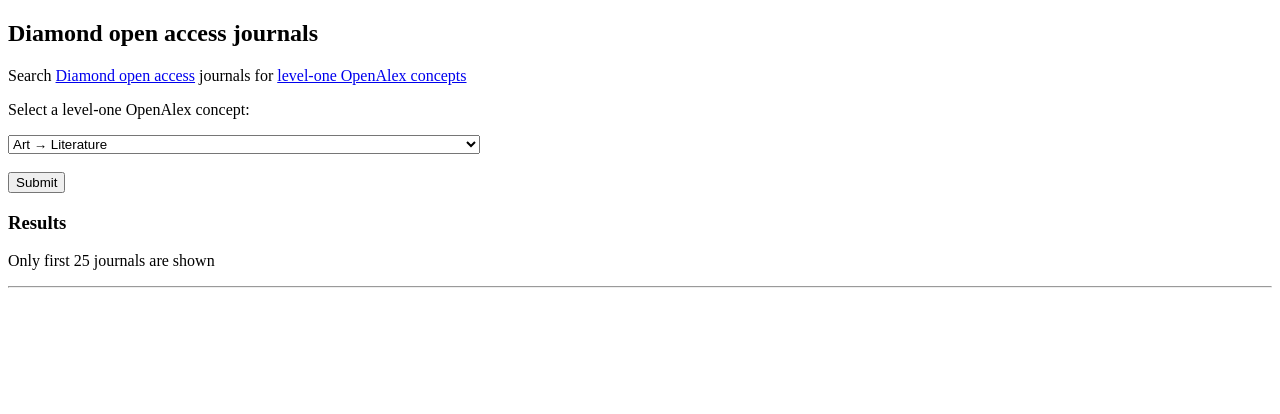
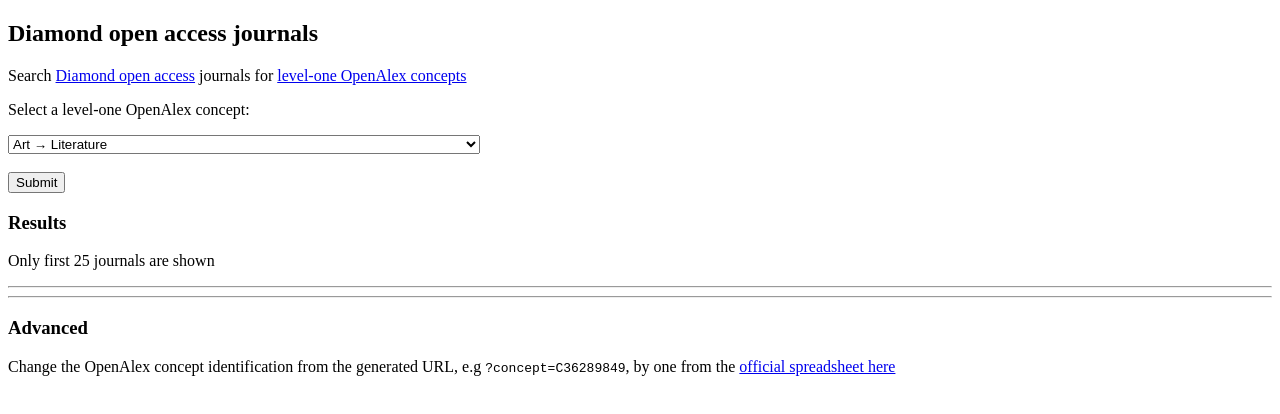
Before and after one commit to restrepo/diamondoa, a plain HTML site: page index.html in a window 1280 px wide. Drawn offline with Linux system fonts and the light colour scheme.

Commit message:
Update index.html

```diff
--- a/index.html
+++ b/index.html
@@ -358,5 +358,8 @@
 		  //div.classList.add("active");
 		}
 	</script>
+	<hr>
+	<h3>Advanced</h3>
+	<p>Change the OpenAlex concept identification from the generated URL, e.g <code>?concept=C36289849</code>, by one from the <a href="https://docs.google.com/spreadsheets/d/1LBFHjPt4rj_9r0t0TTAlT68NwOtNH8Z21lBMsJDMoZg/edit#gid=1473310811">official spreadsheet here<a></p>
 </body>
 </html>
```
